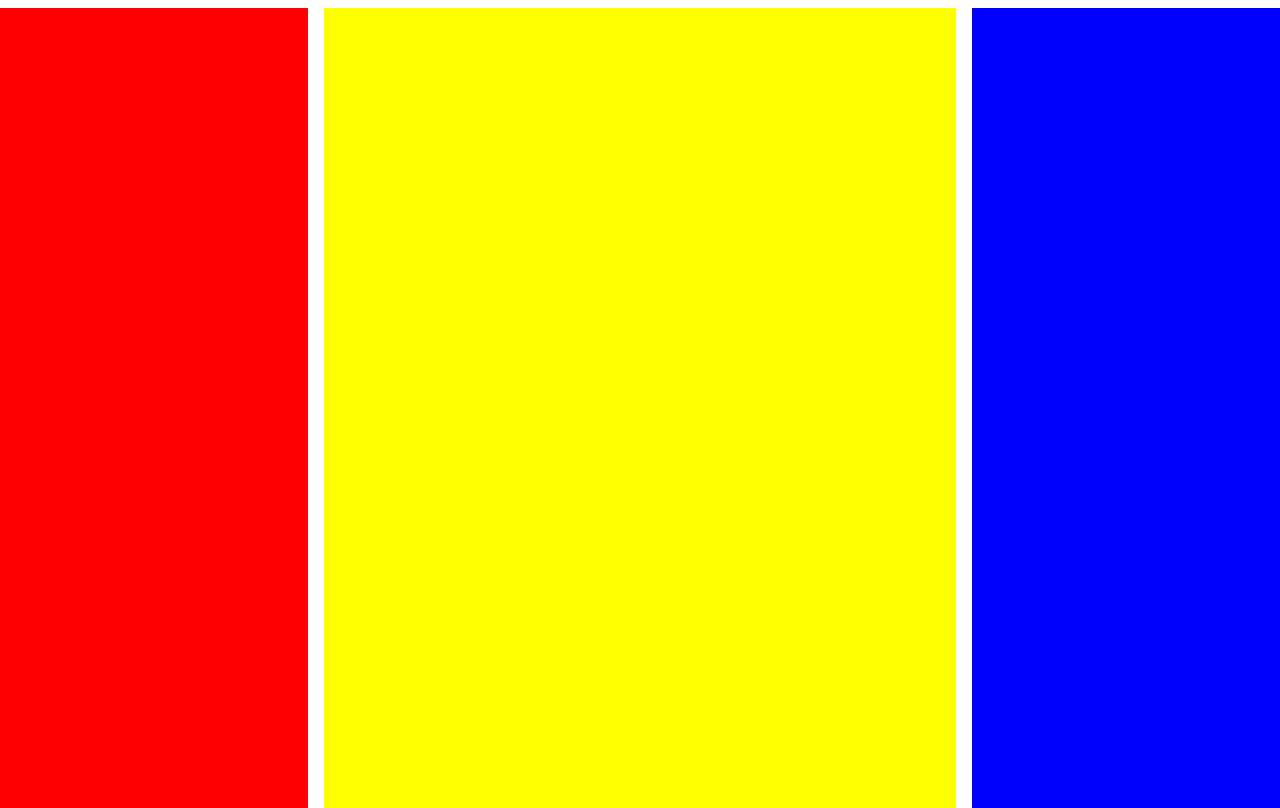
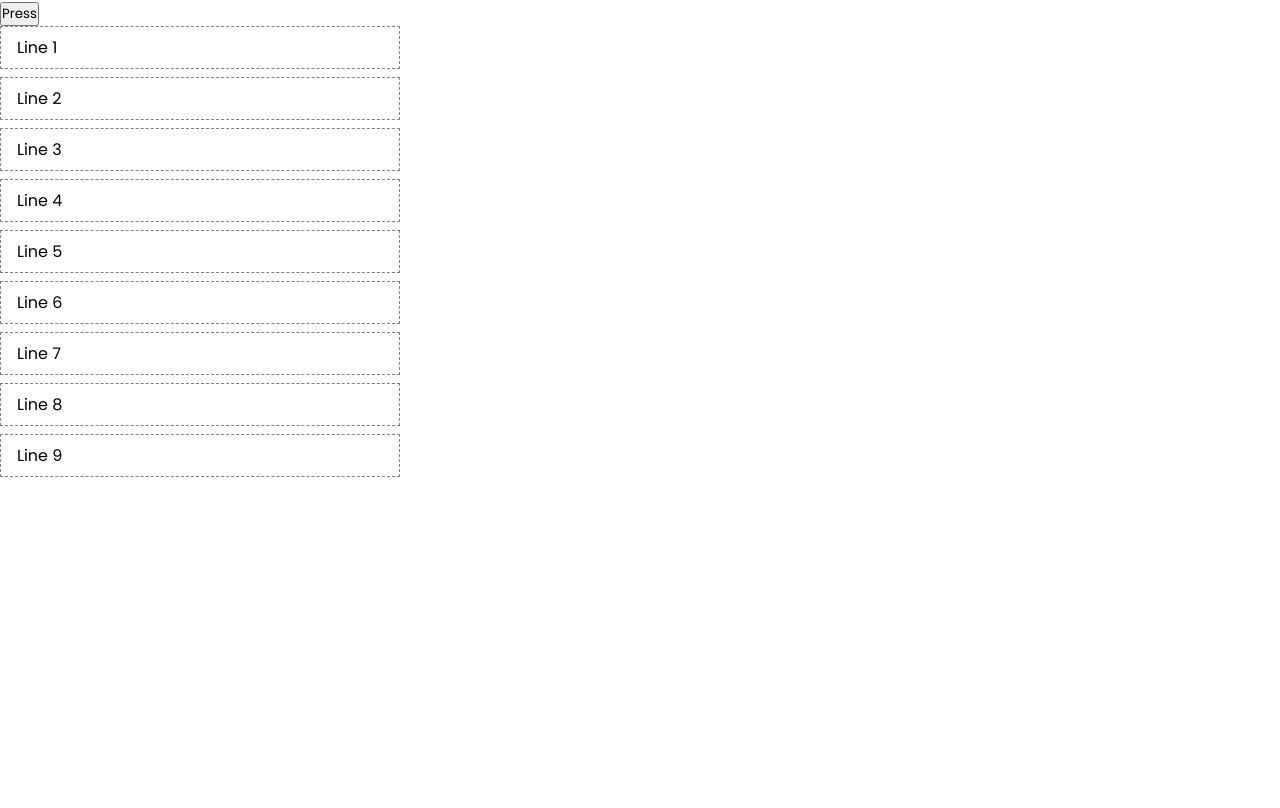
Before and after one commit to alirezatahani/React-Template, a React app: page / in a window 1280 px wide. Built offline with nearby package versions, Linux system fonts and the light colour scheme.

Commit message:
dnd function

```diff
--- /dev/null
+++ b/Pages/Card.tsx
@@ -0,0 +1,110 @@
+import type { Identifier, XYCoord } from 'dnd-core';
+import type { FC } from 'react';
+import * as React from 'react';
+import { useDrag, useDrop } from 'react-dnd';
+
+import { ItemTypes } from './ItemTypes';
+
+const style = {
+  border: '1px dashed gray',
+  padding: '0.5rem 1rem',
+  marginBottom: '.5rem',
+  backgroundColor: 'white',
+  cursor: 'move',
+};
+
+export interface CardProps {
+  id: any;
+  text: any;
+  index: number;
+  moveCard: (dragIndex: number, hoverIndex: number) => void;
+}
+
+interface DragItem {
+  index: number;
+  id: string;
+  type: string;
+}
+
+export const Card: FC<CardProps> = ({ id, text, index, moveCard }) => {
+  const ref = React.useRef<HTMLDivElement>(null);
+  const [{ handlerId }, drop] = useDrop<
+    DragItem,
+    void,
+    { handlerId: Identifier | null }
+  >({
+    accept: ItemTypes.CARD,
+    collect(monitor) {
+      return {
+        handlerId: monitor.getHandlerId(),
+      };
+    },
+    hover(item: DragItem, monitor) {
+      if (!ref.current) {
+        return;
+      }
+      const dragIndex = item.index;
+      const hoverIndex = index;
+
+      // Don't replace items with themselves
+      if (dragIndex === hoverIndex) {
+        return;
+      }
+
+      // Determine rectangle on screen
+      const hoverBoundingRect = ref.current?.getBoundingClientRect();
+
+      // Get vertical middle
+      const hoverMiddleY =
+        (hoverBoundingRect.bottom - hoverBoundingRect.top) / 2;
+
+      // Determine mouse position
+      const clientOffset = monitor.getClientOffset();
+
+      // Get pixels to the top
+      const hoverClientY = (clientOffset as XYCoord).y - hoverBoundingRect.top;
+
+      // Only perform the move when the mouse has crossed half of the items height
+      // When dragging downwards, only move when the cursor is below 50%
+      // When dragging upwards, only move when the cursor is above 50%
+
+      // Dragging downwards
+      if (dragIndex < hoverIndex && hoverClientY < hoverMiddleY) {
+        return;
+      }
+
+      // Dragging upwards
+      if (dragIndex > hoverIndex && hoverClientY > hoverMiddleY) {
+        return;
+      }
+
+      // Time to actually perform the action
+      moveCard(dragIndex, hoverIndex);
+
+      // Note: we're mutating the monitor item here!
+      // Generally it's better to avoid mutations,
+      // but it's good here for the sake of performance
+      // to avoid expensive index searches.
+      item.index = hoverIndex;
+    },
+  });
+
+  const [{ isDragging }, drag] = useDrag({
+    type: ItemTypes.CARD,
+    item: () => {
+      return { id, index };
+    },
+    collect: (monitor: any) => ({
+      isDragging: monitor.isDragging(),
+    }),
+  });
+
+  const opacity = isDragging ? 0 : 1;
+  drag(drop(ref));
+
+  return (
+    <div ref={ref} style={{ ...style, opacity }} data-handler-id={handlerId}>
+      {text}
+    </div>
+  );
+};
--- /dev/null
+++ b/Pages/Container.tsx
@@ -0,0 +1,87 @@
+import update from 'immutability-helper';
+import type { FC } from 'react';
+import * as React from 'react';
+import { Card } from '../Pages/Card';
+import * as htmlparser2 from 'htmlparser2';
+//@ts-ignore
+
+import HTML from './template.html';
+const dom = htmlparser2.parseDocument(HTML);
+
+const style = {
+  width: 400,
+};
+
+export interface Item {
+  id: number;
+  text: any;
+}
+
+export interface ContainerState {
+  cards: Item[];
+}
+
+export const Container: FC = () => {
+  const [cards, setCards] = React.useState([]);
+
+  const moveCard = React.useCallback(
+    (dragIndex: number, hoverIndex: number) => {
+      setCards((prevCards: Item[]) =>
+        update(prevCards, {
+          $splice: [
+            [dragIndex, 1],
+            [hoverIndex, 0, prevCards[dragIndex] as Item],
+          ],
+        })
+      );
+    },
+    []
+  );
+
+  const renderCard = React.useCallback(
+    (card: { id: number; text: any }, index: number) => {
+      return (
+        <Card
+          key={card.id}
+          index={index}
+          id={card.id}
+          text={card.text}
+          moveCard={moveCard}
+        />
+      );
+    },
+    []
+  );
+
+  const importTemplate = () => {
+    let data = [] as any;
+    let data1 = {} as any;
+    let counter = 0;
+    const parser = new htmlparser2.Parser({
+      ontext(text) {
+        let txt = text.trim();
+        if (txt.length > 0) {
+          data.push({ id: counter, text: txt });
+          // console.log(data1);
+          // data.push([...data1]);
+          counter += 1;
+        }
+      },
+    });
+
+    parser.write(HTML);
+    parser.end();
+
+    setCards(data);
+    console.log(data);
+  };
+  React.useEffect(() => {
+    importTemplate();
+  }, []);
+
+  return (
+    <>
+      <div style={style}>{cards.map((card, i) => renderCard(card, i))}</div>
+    </>
+  );
+};
--- /dev/null
+++ b/Pages/ItemTypes.ts
@@ -0,0 +1,3 @@
+export const ItemTypes = {
+  CARD: 'card',
+};
--- /dev/null
+++ b/Pages/example.ts
@@ -0,0 +1 @@
+export { Container as default } from '../Pages/Container';
--- /dev/null
+++ b/Pages/template.html
@@ -0,0 +1,29 @@
+<div>
+  <section>
+    <p>Line 1</p>
+  </section>
+  <section>
+    <p>Line 2</p>
+  </section>
+  <section>
+    <p>Line 3</p>
+  </section>
+  <section>
+    <p>Line 4</p>
+  </section>
+  <section>
+    <p>Line 5</p>
+  </section>
+  <section>
+    <p>Line 6</p>
+  </section>
+  <section>
+    <p>Line 7</p>
+  </section>
+  <section>
+    <p>Line 8</p>
+  </section>
+  <section>
+    <p>Line 9</p>
+  </section>
+</div>
--- a/package.json
+++ b/package.json
@@ -21,6 +21,8 @@
     "babel-loader": "^8.2.5",
     "babel-preset-react": "^6.24.1",
     "css-loader": "^6.7.1",
+    "file-loader": "^6.2.0",
+    "html-loader": "^3.1.0",
     "html-webpack-plugin": "^5.5.0",
     "style-loader": "^3.3.1",
     "ts-loader": "^9.3.0",
@@ -31,7 +33,11 @@
   },
   "dependencies": {
     "@types/styled-components": "^5.1.25",
+    "htmlparser2": "^8.0.1",
+    "immutability-helper": "^3.1.1",
     "react": "^18.0.0",
+    "react-dnd": "^16.0.1",
+    "react-dnd-html5-backend": "^16.0.1",
     "react-dom": "^18.0.0",
     "react-is": "^18.1.0",
     "styled-components": "^5.3.5"
--- a/src/index.tsx
+++ b/src/index.tsx
@@ -1,24 +1,25 @@
 import * as React from 'react';
+import { DndProvider } from 'react-dnd';
+import { HTML5Backend } from 'react-dnd-html5-backend';
 import { createRoot } from 'react-dom/client';
 import { ThemeProvider } from 'styled-components';
-
-import { ModuleDesign } from './modules/moduleDesign';
-
 import { GlobalStyle, theme } from './global/Global';
+import Example from '../Pages/example';
 
 const App: React.FC = () => {
-  const [fnameVal, setFnameVal] = React.useState<string>('');
-  const [lnameVal, setLnameVal] = React.useState<string>('');
-
   return (
     <ThemeProvider theme={theme}>
       <>
         <GlobalStyle />
-        <ModuleDesign />
+        <DndProvider backend={HTML5Backend}>
+          <button onClick={() => {}}>Press </button>
+          <Example />
+        </DndProvider>
       </>
     </ThemeProvider>
   );
 };
+
 const container = document.getElementById('app');
 const root = createRoot(container);
 
--- a/tsconfig.json
+++ b/tsconfig.json
@@ -10,9 +10,7 @@
     "strict": false,
     "moduleResolution": "node",
     "resolveJsonModule": true,
-    "isolatedModules": true,
-    "incremental": true,
-    "lib": ["es6", "dom", "dom.iterable"],
+
     "baseUrl": "./src",
     "paths": {
       "@components/*": ["components/*"],
--- a/webpack.config.js
+++ b/webpack.config.js
@@ -11,6 +11,23 @@ module.exports = {
   },
   module: {
     rules: [
+      {
+        test: /\.html$/,
+        loader: 'file-loader',
+        include: path.resolve(__dirname, 'src', 'html'),
+        exclude: /node_modules/,
+        options: {
+          name: '[name].[ext]',
+          outputPath: 'examples',
+        },
+      },
+      {
+        test: /\.html$/i,
+        loader: 'html-loader',
+        options: {
+          sources: false,
+        },
+      },
       {
         test: /\.(js|jsx)$/,
         use: ['babel-loader'],
@@ -43,7 +60,7 @@ module.exports = {
     ],
   },
   resolve: {
-    extensions: ['.tsx', '.ts', '.js'],
+    extensions: ['.tsx', '.ts', '.js', '.html'],
   },
   devServer: {
     static: './dist',
```
Also changed, not shown: 1 other file (tests, documents, lock files or other folders).
